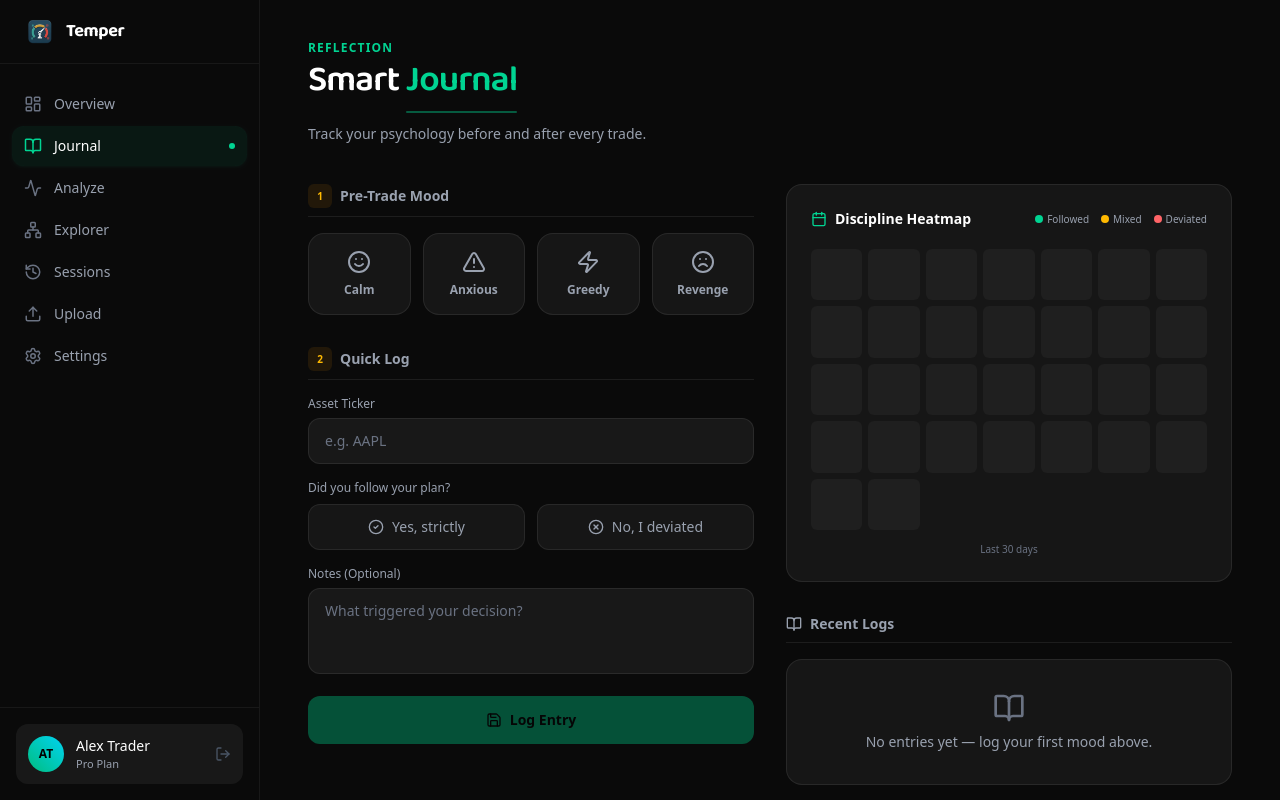
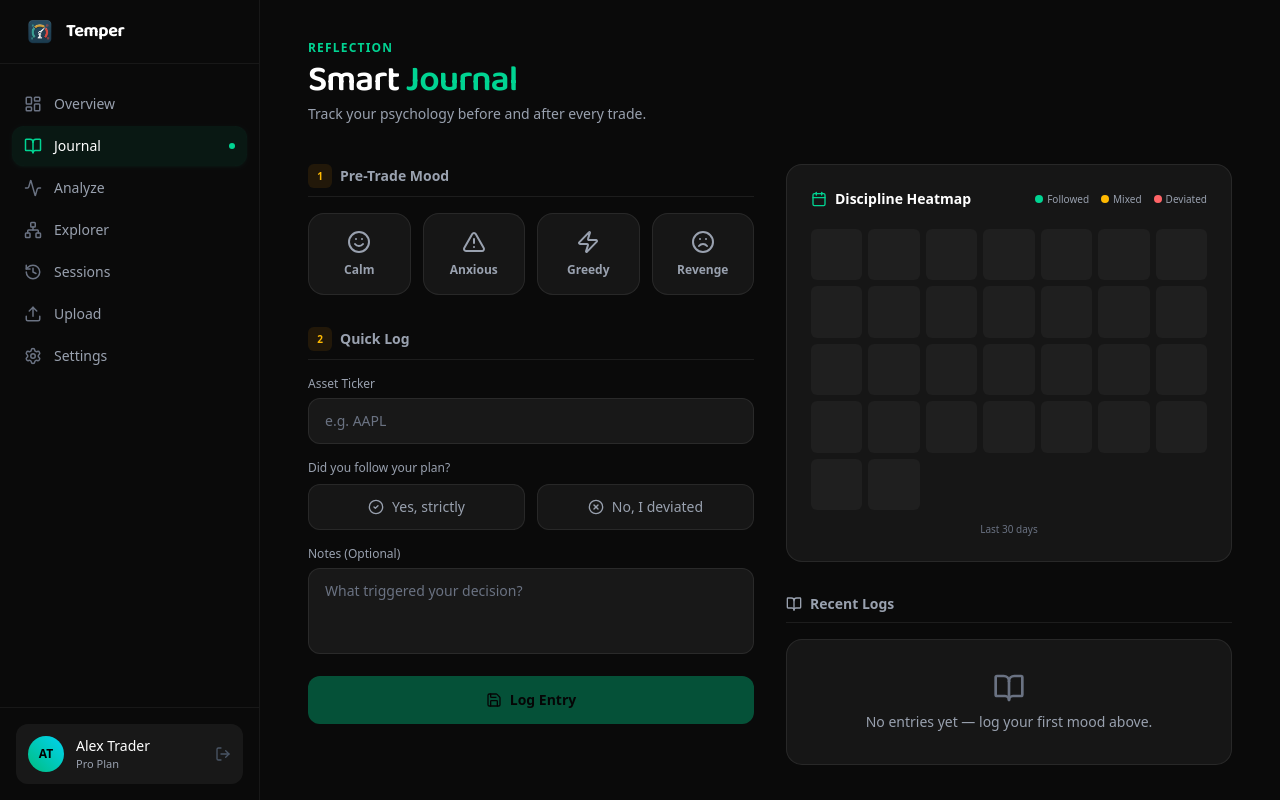
Before and after one commit to Dawgsrlife/Temper, a Next.js app in the folder frontend/: page /dashboard/journal in a window 1280 px wide. Built offline with nearby package versions, Linux system fonts and the light colour scheme.

Commit message:
fix: remove underline bar and extra margins from headers

```diff
--- a/frontend/app/dashboard/journal/page.tsx
+++ b/frontend/app/dashboard/journal/page.tsx
@@ -169,12 +169,9 @@ export default function JournalPage() {
           </p>
           <h1 className="font-coach text-3xl font-semibold tracking-tight md:text-4xl">
             <span className="text-white">Smart </span>
-            <span className="relative text-emerald-400">
-              Journal
-              <span className="absolute -bottom-1 left-0 h-[2px] w-full rounded-full bg-emerald-400/40" />
-            </span>
+            <span className="text-emerald-400">Journal</span>
           </h1>
-          <p className="text-sm text-gray-400 mt-6">
+          <p className="text-sm text-gray-400">
             Track your psychology before and after every trade.
           </p>
         </header>
--- a/frontend/app/dashboard/page.tsx
+++ b/frontend/app/dashboard/page.tsx
@@ -293,12 +293,9 @@ export default function DashboardPage() {
             </p>
             <h1 className="font-coach text-3xl font-semibold tracking-tight md:text-4xl">
               <span className="text-white">Welcome </span>
-              <span className="relative text-emerald-400">
-                back
-                <span className="absolute -bottom-1 left-0 h-[2px] w-full rounded-full bg-emerald-400/40" />
-              </span>
+              <span className="text-emerald-400">back</span>
             </h1>
-            <p className="text-sm text-gray-400 mt-6">
+            <p className="text-sm text-gray-400">
               Your trading psychology dashboard
             </p>
           </div>
```
